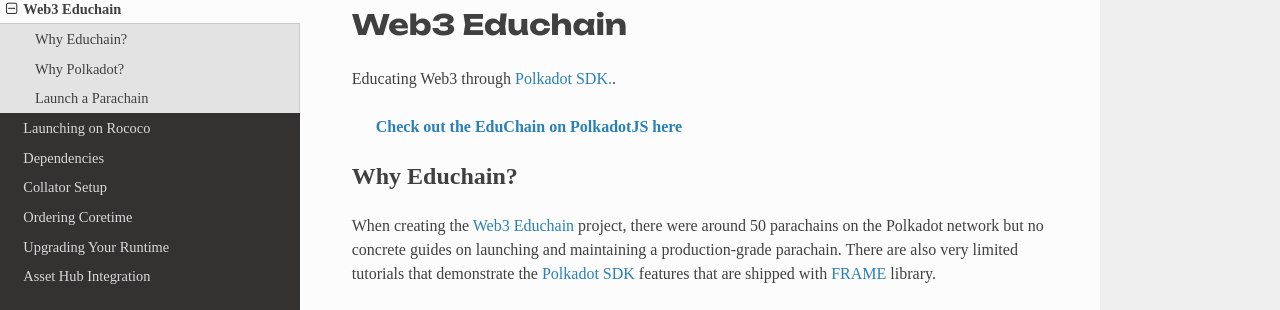
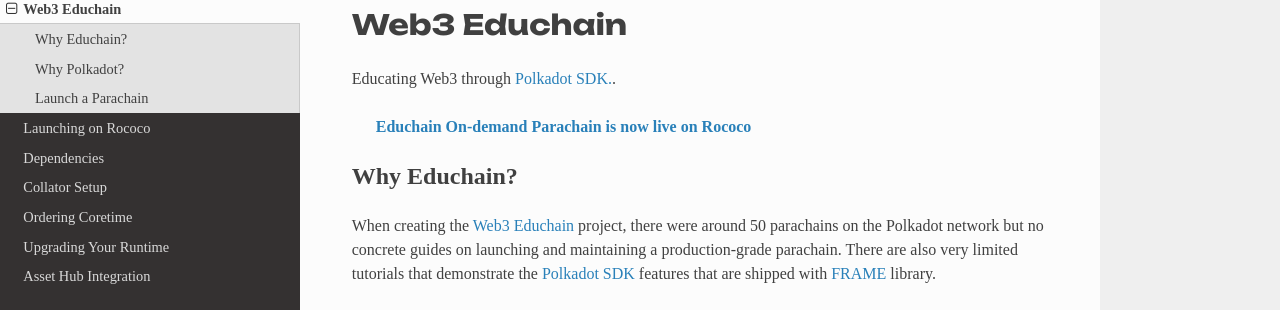
Before and after one commit to w3f/educhain, an MkDocs documentation site: the page built from docs/index.md, in a window 1280 px wide and 1287 px high. Shown: the part 111-421 px from the top of the window. Built offline with MkDocs 1.6.1, drawn with Linux system fonts in a browser that asks for light colours; nearby versions of some CDN libraries.

Commit message:
Update index.md

```diff
--- a/docs/index.md
+++ b/docs/index.md
@@ -2,7 +2,7 @@
 
 Educating Web3 through [Polkadot SDK.](https://github.com/paritytech/polkadot-sdk).
 
-> [**Check out the EduChain on PolkadotJS here**](https://polkadot.js.org/apps/?rpc=wss://rpc.web3educhain.xyz:443#/explorer)
+> [**Educhain On-demand Parachain is now live on Rococo**](https://polkadot.js.org/apps/?rpc=wss://rpc.web3educhain.xyz:443#/explorer)
 
 ## Why Educhain?
 
```
